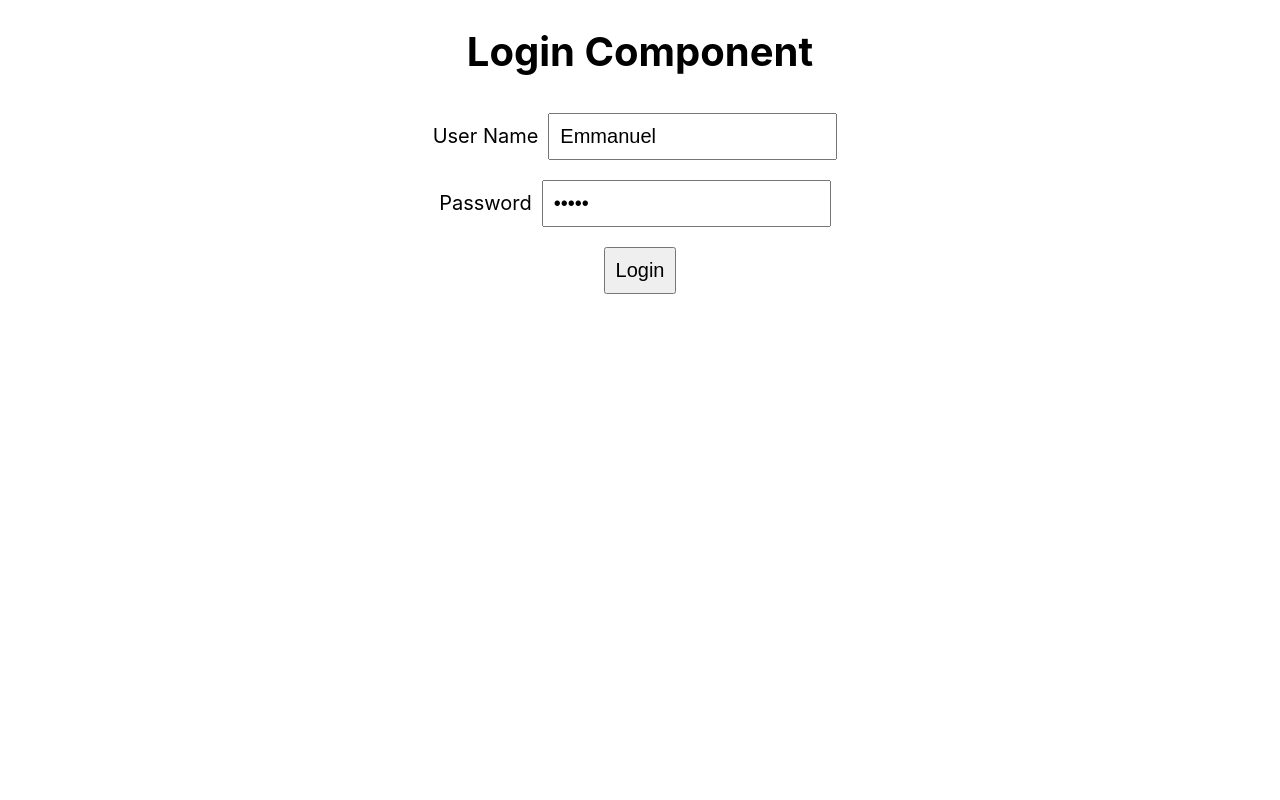
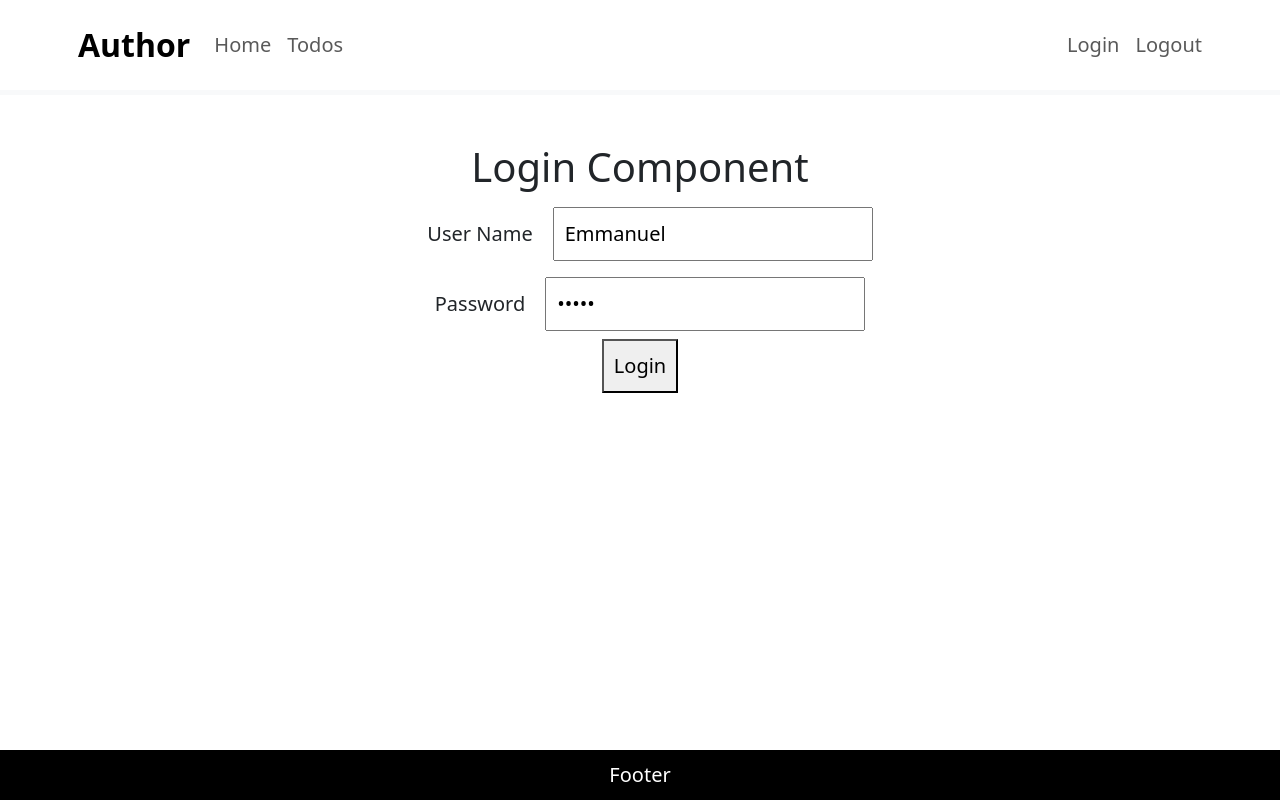
Before and after one commit to EmmanuelRigobert/React-TodoApp, a React (Create React App) app: page / in a window 1280 px wide. Built offline with nearby package versions, Linux system fonts and the light colour scheme.

Commit message:
Bootstrap design and Component destructuring

```diff
--- a/package.json
+++ b/package.json
@@ -7,6 +7,7 @@
     "@testing-library/jest-dom": "^6.6.3",
     "@testing-library/react": "^16.2.0",
     "@testing-library/user-event": "^13.5.0",
+    "bootstrap": "^5.3.3",
     "react": "^19.0.0",
     "react-dom": "^19.0.0",
     "react-router-dom": "^7.3.0",
--- /dev/null
+++ b/src/Components/TodoApp/ErrorComponent.jsx
@@ -0,0 +1,11 @@
+function ErrorComponent() {
+  return (
+    <div className='ErrorComponent'>
+      <h1>Error Component</h1>
+      <p>An Error Occurred. Contact support at</p>
+      <a href='mailto:ndehemmanuel2409@gmail.com'>ndehemmanuel2409@gmail.com</a>
+    </div>
+  );
+}
+
+export default ErrorComponent;
--- /dev/null
+++ b/src/Components/TodoApp/FooterComponent.jsx
@@ -0,0 +1,9 @@
+function FooterComponent() {
+  return (
+    <footer className='footer'>
+      <div className='container'>Footer</div>
+    </footer>
+  );
+}
+
+export default FooterComponent;
--- /dev/null
+++ b/src/Components/TodoApp/HeaderComponent.jsx
@@ -0,0 +1,48 @@
+import { Link } from 'react-router-dom';
+
+function HeaderComponent() {
+  return (
+    <header className='border-bottom border-light border-5 mb-5 p-2'>
+      <div className='container'>
+        <div className='row'>
+          <nav className='navbar navbar-expand-lg'>
+            <a
+              className='navbar-brand ms-2 fs-2 fw-bold text-black'
+              href='https://github.com/EmmanuelRigobert'
+            >
+              Author
+            </a>
+            <div className='collapse navbar-collapse'>
+              <ul className='navbar-nav'>
+                <li className='nav-item fs-5'>
+                  <Link className='nav-link' to='/welcome/in28minutes'>
+                    Home
+                  </Link>
+                </li>
+                <li className='nav-item fs-5'>
+                  <Link className='nav-link' to='/todos'>
+                    Todos
+                  </Link>
+                </li>
+              </ul>
+            </div>
+            <ul className='navbar-nav'>
+              <li className='nav-item fs-5'>
+                <Link className='nav-link' to='/login'>
+                  Login
+                </Link>
+              </li>
+              <li className='nav-item fs-5'>
+                <Link className='nav-link' to='/logout'>
+                  Logout
+                </Link>
+              </li>
+            </ul>
+          </nav>
+        </div>
+      </div>
+    </header>
+  );
+}
+
+export default HeaderComponent;
--- /dev/null
+++ b/src/Components/TodoApp/ListTodosComponent.jsx
@@ -0,0 +1,39 @@
+function ListTodosComponent() {
+  const today = new Date();
+  const dateLine = new Date(today.getFullYear() + 3, today.getMonth(), today.getDate());
+
+  const todos = [
+    { id: 1, description: 'Learn React', done: false, dateLine: dateLine },
+    { id: 2, description: 'Learn Spring Boot', done: false, dateLine: dateLine },
+    { id: 3, description: 'Learn AI', done: false, dateLine: dateLine },
+    { id: 4, description: 'Learn Data Science', done: false, dateLine: dateLine },
+  ];
+
+  return (
+    <div className='container'>
+      <h1>Things You Want To Do </h1>
+      <table className='table'>
+        <thead>
+          <tr>
+            <th>Id</th>
+            <th>Description</th>
+            <th>Is Completed?</th>
+            <th>Dateline</th>
+          </tr>
+        </thead>
+        <tbody>
+          {todos.map((todo) => (
+            <tr key={todo.id}>
+              <td>{todo.id}</td>
+              <td>{todo.description}</td>
+              <td>{todo.done.toString()}</td>
+              <td>{todo.dateLine.toDateString()}</td>
+            </tr>
+          ))}
+        </tbody>
+      </table>
+    </div>
+  );
+}
+
+export default ListTodosComponent;
--- /dev/null
+++ b/src/Components/TodoApp/LoginComponent.jsx
@@ -0,0 +1,65 @@
+import { useNavigate } from 'react-router-dom';
+import React, { useState } from 'react';
+
+function LoginComponent() {
+  const [username, setUsername] = useState('Emmanuel');
+  const [password, setPassword] = useState('dummy');
+
+  const [showSuccessMessage, setShowSuccessMessage] = useState(false);
+  const [showFailureMessage, setShowFailureMessage] = useState(false);
+
+  const navigate = useNavigate();
+
+  function handleUsernameChange(event) {
+    setUsername(event.target.value);
+  }
+
+  function handlePasswordChange(event) {
+    setPassword(event.target.value);
+  }
+
+  function hadleSubmit() {
+    if (username === 'Emmanuel' && password === 'dummy') {
+      console.log('Login Successful');
+      setShowSuccessMessage(true);
+      setShowFailureMessage(false);
+      navigate(`/welcome/${username}`);
+    } else {
+      setShowSuccessMessage(false);
+      setShowFailureMessage(true);
+      console.log(showFailureMessage);
+      console.log(showSuccessMessage);
+    }
+  }
+
+  function ShowSuccessComponent() {
+    if (showSuccessMessage) {
+      return <div className='successMessage'>Authentification Successfull</div>;
+    }
+    return null;
+  }
+
+  return (
+    <div className='LoginComponent'>
+      <h1>Login Component</h1>
+
+      <ShowSuccessComponent />
+      {showFailureMessage && <div className='failureMessage'>Authentification Failed</div>}
+      <div className='LoginForm'>
+        <div>
+          <label>User Name</label>
+          <input type='text' name='username' onChange={handleUsernameChange} value={username} />
+        </div>
+        <div>
+          <label>Password</label>
+          <input type='password' name='password' onChange={handlePasswordChange} value={password} />
+        </div>
+        <button name='login' className='loginButton' onClick={hadleSubmit}>
+          Login
+        </button>
+      </div>
+    </div>
+  );
+}
+
+export default LoginComponent;
--- /dev/null
+++ b/src/Components/TodoApp/LogoutComponent.jsx
@@ -0,0 +1,10 @@
+function LogoutComponent() {
+  return (
+    <div className='LogoutComponent'>
+      <h1>You are Logged out</h1>
+      <p>Thank you for using our application</p>
+    </div>
+  );
+}
+
+export default LogoutComponent;
--- a/src/Components/TodoApp/TodoApp.css
+++ b/src/Components/TodoApp/TodoApp.css
@@ -1,5 +1,17 @@
-lable, input, button {
+label, input, button {
   margin: 10px;
   padding: 10px;
   font-size: 20px;
 }
+
+footer {
+  font-size: 20px;
+  color: white;
+  background-color: black;
+  padding: 10px;
+  position: fixed;
+  bottom: 0px;
+  width: 100%;
+  height: 50px;
+  text-align: center;
+}
--- a/src/Components/TodoApp/TodoApp.jsx
+++ b/src/Components/TodoApp/TodoApp.jsx
@@ -1,142 +1,30 @@
-import "./TodoApp.css";
-import { useState } from "react";
-import { BrowserRouter, Routes, Route, useNavigate, useParams, Link} from "react-router-dom";
+import './TodoApp.css';
+import { BrowserRouter, Routes, Route} from 'react-router-dom';
+import LogoutComponent from './LogoutComponent';
+import FooterComponent from './FooterComponent';
+import HeaderComponent from './HeaderComponent';
+import ListTodosComponent from './ListTodosComponent';
+import ErrorComponent from './ErrorComponent';
+import WelcomeComponent from './WelcomeComponent';
+import LoginComponent from './LoginComponent';
+
 
 export default function TodoApp() {
   return (
     <div className='TodoApp'>
-
       <BrowserRouter>
+        <HeaderComponent />
         <Routes>
           <Route path='/' element={<LoginComponent />} />
           <Route path='/login' element={<LoginComponent />} />
           <Route path='/welcome/:username' element={<WelcomeComponent />} />
           <Route path='/todos' element={<ListTodosComponent />} />
+          <Route path='/logout' element={<LogoutComponent />} />
 
           <Route path='*' element={<ErrorComponent />} />
         </Routes>
+        <FooterComponent />
       </BrowserRouter>
     </div>
   );
 }
-
-function LoginComponent() {
-
-  const [username, setUsername] = useState("Emmanuel");
-  const [password, setPassword] = useState("dummy");
-
-  const [showSuccessMessage, setShowSuccessMessage] = useState(false);
-  const [showFailureMessage, setShowFailureMessage] = useState(false);
-
-  const navigate = useNavigate();
-
-
-  function handleUsernameChange(event){
-    setUsername(event.target.value);
-  }
-
-  function handlePasswordChange(event){
-    setPassword(event.target.value);
-  }
-
-  function hadleSubmit(){
-    if(username === "Emmanuel" && password === "dummy"){
-      console.log("Login Successful");
-      setShowSuccessMessage(true);
-      setShowFailureMessage(false);
-      navigate(`/welcome/${username}`);
-    }else{
-      setShowSuccessMessage(false);
-      setShowFailureMessage(true);
-      console.log(showFailureMessage);
-      console.log(showSuccessMessage)
-    }
-  }
-
-  function ShowSuccessComponent(){
-    if(showSuccessMessage){
-      return <div className="successMessage">Authentification Successfull</div>
-    }
-    return null;
-  }
-
-  return (
-    <div className='LoginComponent'>
-      <h1>Login Component</h1>
-
-      <ShowSuccessComponent />
-      {showFailureMessage && <div className='failureMessage'>Authentification Failed</div>}
-      <div className='LoginForm'>
-        <div>
-          <label>User Name</label>
-          <input type='text' name='username' onChange={handleUsernameChange} value={username} />
-        </div>
-        <div>
-          <label>Password</label>
-          <input type='password' name='password' onChange={handlePasswordChange} value={password} />
-        </div>
-        <button name='login' className='loginButton' onClick={hadleSubmit}>
-          Login
-        </button>
-      </div>
-    </div>
-  );
-}
-
- function WelcomeComponent() {
-
-    const {username} = useParams(); // useParams is a hook that allows you to access the parameters in the URL of the current route.
-    console.log(username);
-
-    return <div className='WelcomeComponent'>
-      <h1>Welcome Component</h1>
-      <div>Welcome Emmanuel</div>
-      <div>Manage your todos <Link to="/todos">here</Link></div>
-      {/* Link allows us to navigate to a different route without a page refresh. */}
-    </div>;
- }
-
-  function ErrorComponent() {
-    return <div className='ErrorComponent'>
-      <h1>Error Component</h1>
-      <p>An Error Occurred. Contact support at</p>
-      <a href="mailto:ndehemmanuel2409@gmail.com">ndehemmanuel2409@gmail.com</a>
-    </div>;
-  }
-
-    function ListTodosComponent() {
-
-      const today = new Date();
-      const dateLine = new Date(today.getFullYear()+3, today.getMonth(), today.getDate());
-
-      const todos = [
-        { id: 1, description: 'Learn React', done: false, dateLine: dateLine },
-        { id: 2, description: 'Learn Spring Boot', done: false, dateLine: dateLine },
-        { id: 3, description: 'Learn AI', done: false, dateLine: dateLine },
-        { id: 4, description: 'Learn Data Science', done: false, dateLine: dateLine },
-      ];
-
-      return <div className='ListTodosComponent'>
-        <h1>Things You Want To Do </h1>
-        <table>
-          <thead>
-            <tr>
-              <th>Id</th>
-              <th>Description</th>
-              <th>Is Completed?</th>
-              <th>Dateline</th>
-            </tr>
-          </thead>
-          <tbody>
-            {todos.map(todo => (
-              <tr key={todo.id}>
-                <td>{todo.id}</td>
-                <td>{todo.description}</td>
-                <td>{todo.done.toString()}</td>
-                <td>{todo.dateLine.toDateString()}</td>
-              </tr>
-            ))}
-          </tbody>
-        </table>
-        </div>;
-    }
--- /dev/null
+++ b/src/Components/TodoApp/WelcomeComponent.jsx
@@ -0,0 +1,19 @@
+import { Link, useParams } from 'react-router-dom';
+
+function WelcomeComponent() {
+  const { username } = useParams(); // useParams is a hook that allows you to access the parameters in the URL of the current route.
+  console.log(username);
+
+  return (
+    <div className='WelcomeComponent'>
+      <h1>Welcome Component</h1>
+      <div>Welcome Emmanuel</div>
+      <div>
+        Manage your todos <Link to='/todos'>here</Link>
+      </div>
+      {/* Link allows us to navigate to a different route without a page refresh. */}
+    </div>
+  );
+}
+
+export default WelcomeComponent;
--- a/src/index.js
+++ b/src/index.js
@@ -3,6 +3,8 @@ import ReactDOM from 'react-dom/client';
 import './index.css';
 import App from './App';
 import reportWebVitals from './reportWebVitals';
+
+import 'bootstrap/dist/css/bootstrap.min.css';
 
 const root = ReactDOM.createRoot(document.getElementById('root'));
 root.render(
```
Also changed, not shown: 1 other file (tests, documents, lock files or other folders).
